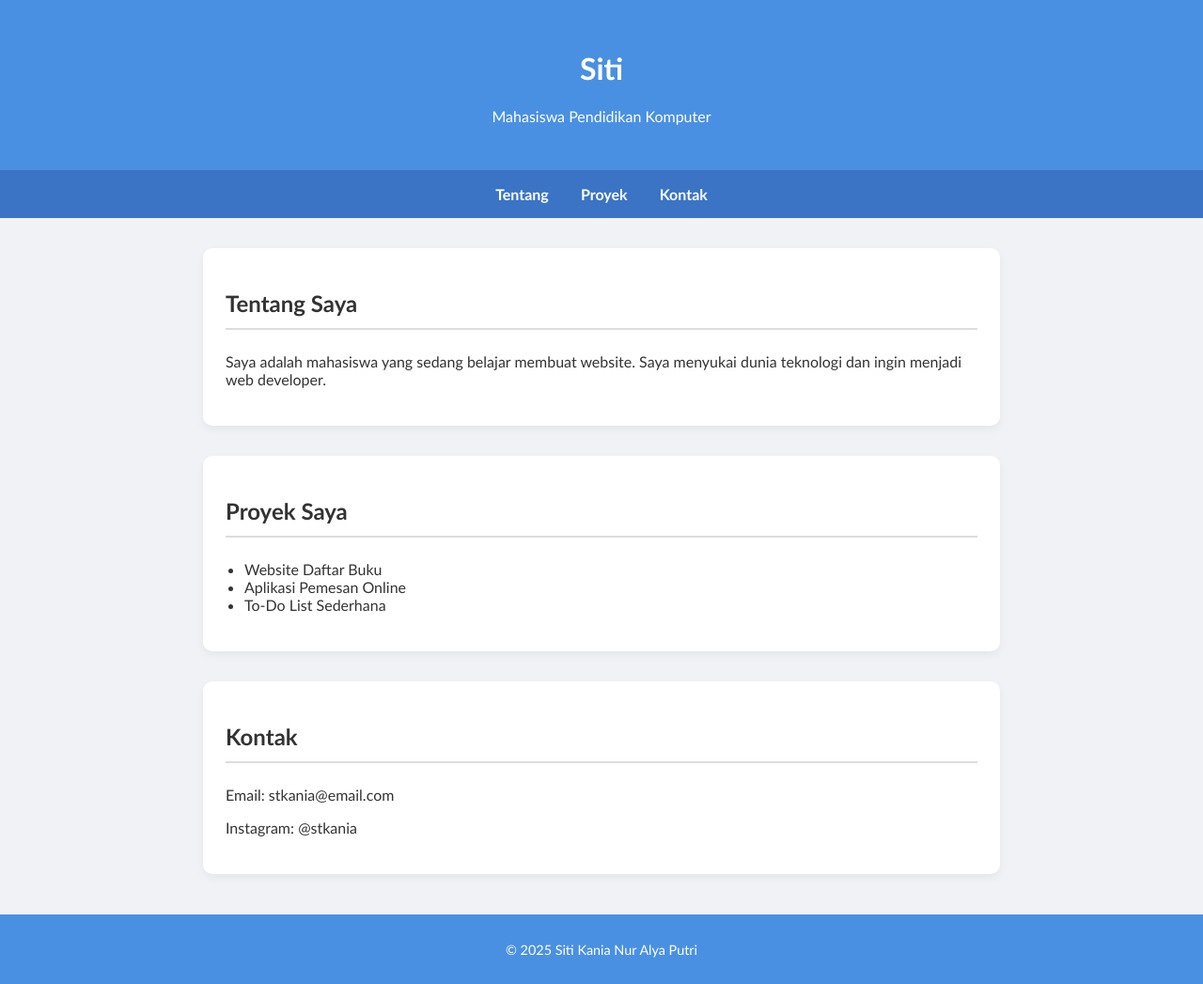
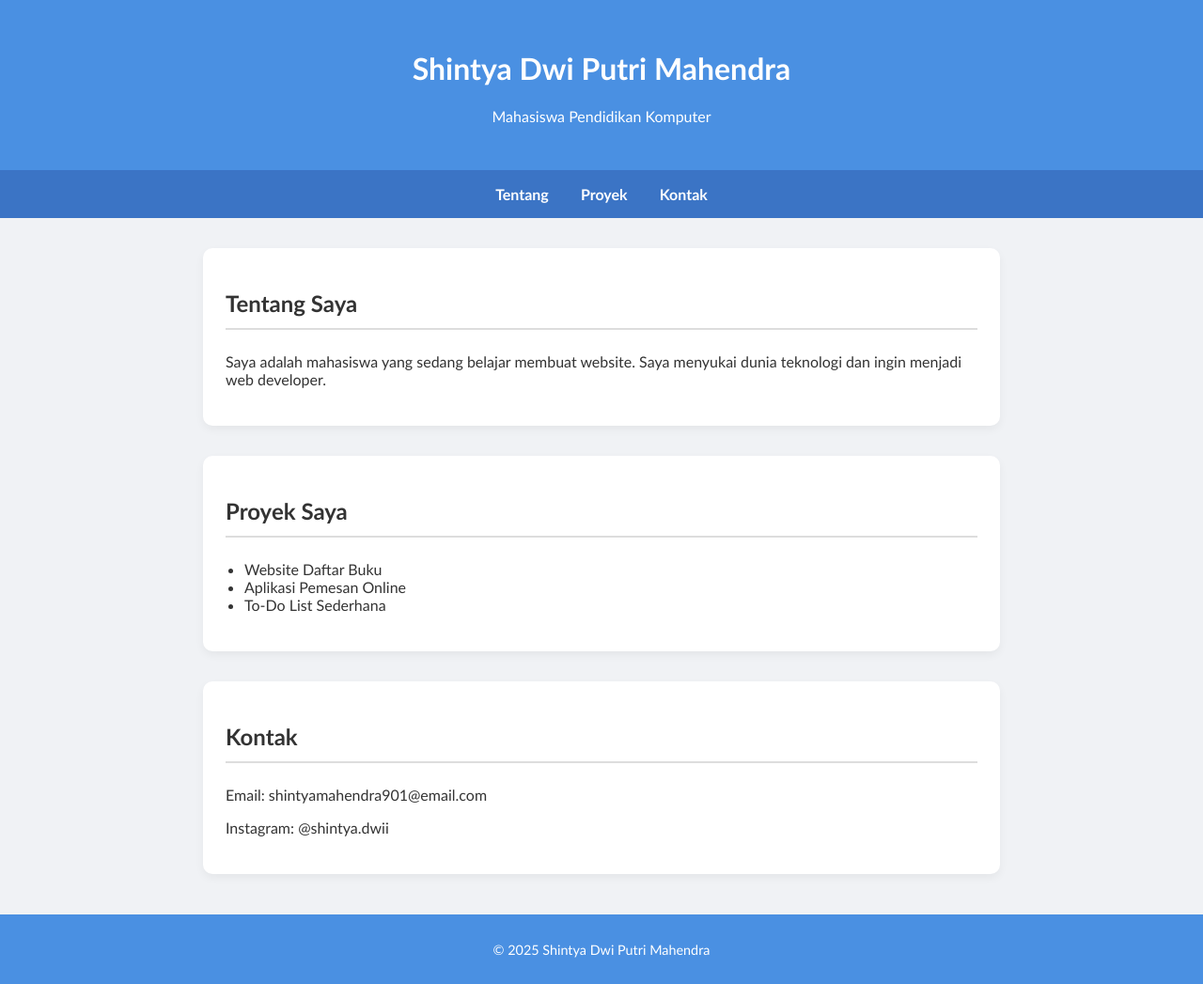
Before and after one commit to ShintyaDPM13/Laprak8.github.io, a plain HTML site: page index.html in a window 1280 px wide. Shown: the whole page at 94% size. Drawn offline with Linux system fonts and the light colour scheme.

Commit message:
edit index

```diff
--- a/index.html
+++ b/index.html
@@ -8,7 +8,7 @@
 </head>
 <body>
     <header>
-        <h1>Siti</h1>
+        <h1>Shintya Dwi Putri Mahendra</h1>
         <p>Mahasiswa Pendidikan Komputer</p>
     </header>
 
@@ -37,12 +37,12 @@
 
     <section id="kontak">
         <h2>Kontak</h2>
-        <p>Email: stkania@email.com</p>
-        <p>Instagram: @stkania</p>
+        <p>Email: shintyamahendra901@email.com</p>
+        <p>Instagram: @shintya.dwii</p>
     </section>
 
     <footer>
-        <p>&copy; 2025 Siti Kania Nur Alya Putri</p>
+        <p>&copy; 2025 Shintya Dwi Putri Mahendra</p>
     </footer>
 
 </body>
```
